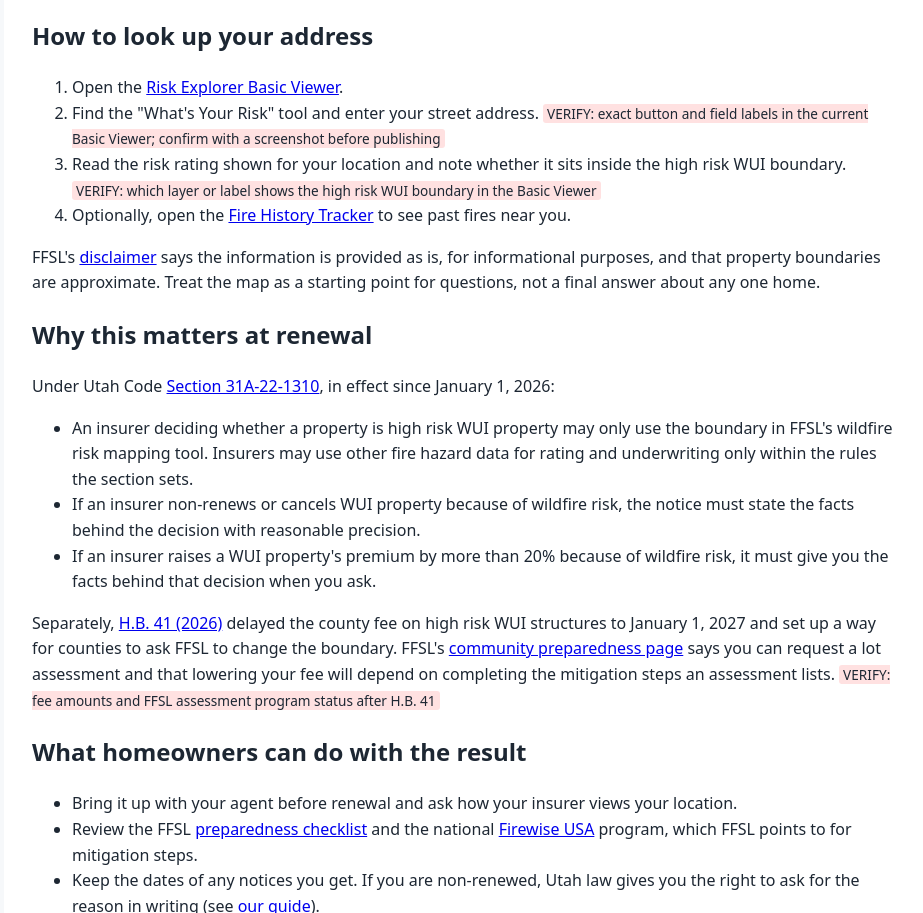
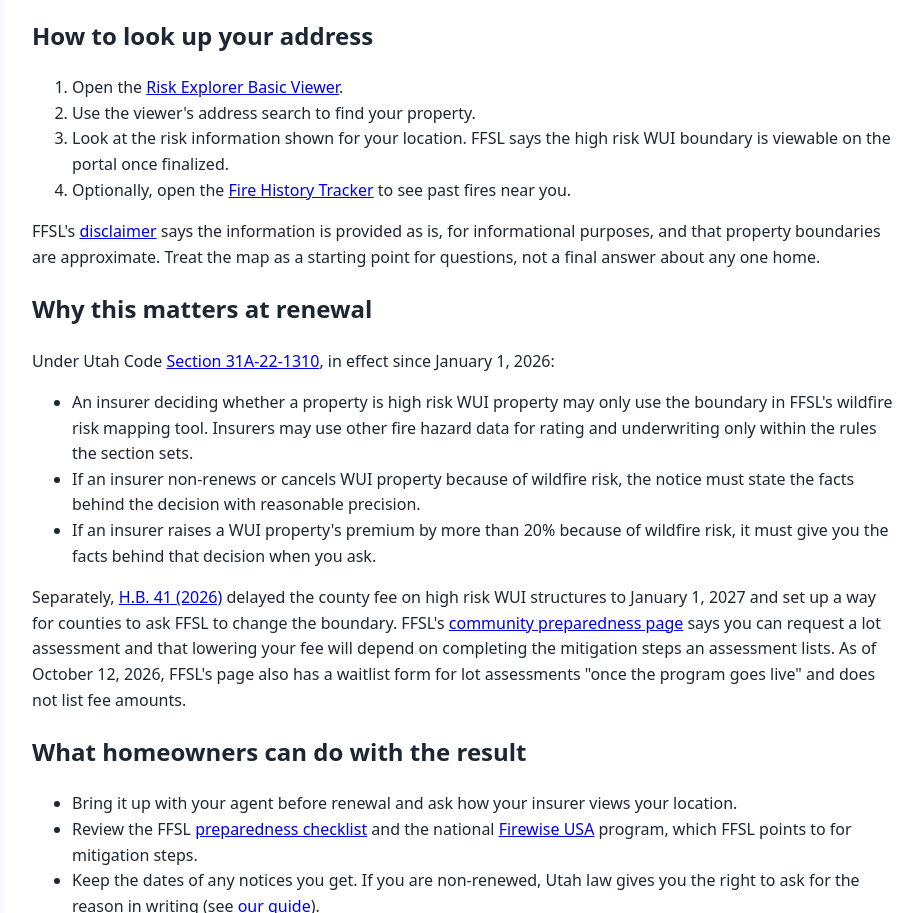
Before and after one commit to Lendifi/coveragecheckin, a plain HTML site: page check-utah-home-wildfire-risk.html in a window 1280 px wide. Shown: the part 897-1810 px from the top of the page, without its empty margins (176-1099 px from the left). Drawn offline with Linux system fonts and the light colour scheme.

Commit message:
Remove unverified VERIFY text from live pages

```diff
--- a/check-utah-home-wildfire-risk.html
+++ b/check-utah-home-wildfire-risk.html
@@ -25,8 +25,8 @@ label{display:block;margin:12px 0 4px;font-weight:600}input,select{width:100%;pa
 <h2>How to look up your address</h2>
 <ol>
 <li>Open the <a href="https://wrap.wildfirerisk.utah.gov/Map/Public/" rel="noopener">Risk Explorer Basic Viewer</a>.</li>
-<li>Find the "What's Your Risk" tool and enter your street address. <span class="verify">VERIFY: exact button and field labels in the current Basic Viewer; confirm with a screenshot before publishing</span></li>
-<li>Read the risk rating shown for your location and note whether it sits inside the high risk WUI boundary. <span class="verify">VERIFY: which layer or label shows the high risk WUI boundary in the Basic Viewer</span></li>
+<li>Use the viewer's address search to find your property.</li>
+<li>Look at the risk information shown for your location. FFSL says the high risk WUI boundary is viewable on the portal once finalized.</li>
 <li>Optionally, open the <a href="https://fht.wildfirerisk.utah.gov/" rel="noopener">Fire History Tracker</a> to see past fires near you.</li>
 </ol>
 <p>FFSL's <a href="https://wildfirerisk.utah.gov/disclaimer/" rel="noopener">disclaimer</a> says the information is provided as is, for informational purposes, and that property boundaries are approximate. Treat the map as a starting point for questions, not a final answer about any one home.</p>
@@ -38,7 +38,7 @@ label{display:block;margin:12px 0 4px;font-weight:600}input,select{width:100%;pa
 <li>If an insurer non-renews or cancels WUI property because of wildfire risk, the notice must state the facts behind the decision with reasonable precision.</li>
 <li>If an insurer raises a WUI property's premium by more than 20% because of wildfire risk, it must give you the facts behind that decision when you ask.</li>
 </ul>
-<p>Separately, <a href="https://le.utah.gov/~2026/bills/static/HB0041.html" rel="noopener">H.B. 41 (2026)</a> delayed the county fee on high risk WUI structures to January 1, 2027 and set up a way for counties to ask FFSL to change the boundary. FFSL's <a href="https://ffsl.utah.gov/wildland-fire/prevention-preparedness/community-preparedness/" rel="noopener">community preparedness page</a> says you can request a lot assessment and that lowering your fee will depend on completing the mitigation steps an assessment lists. <span class="verify">VERIFY: fee amounts and FFSL assessment program status after H.B. 41</span></p>
+<p>Separately, <a href="https://le.utah.gov/~2026/bills/static/HB0041.html" rel="noopener">H.B. 41 (2026)</a> delayed the county fee on high risk WUI structures to January 1, 2027 and set up a way for counties to ask FFSL to change the boundary. FFSL's <a href="https://ffsl.utah.gov/wildland-fire/prevention-preparedness/community-preparedness/" rel="noopener">community preparedness page</a> says you can request a lot assessment and that lowering your fee will depend on completing the mitigation steps an assessment lists. As of October 12, 2026, FFSL's page also has a waitlist form for lot assessments "once the program goes live" and does not list fee amounts.</p>
 
 <h2>What homeowners can do with the result</h2>
 <ul>
```
Also changed, not shown: do-not-sell.html (+1 -1 lines), park-city-summit-county-home-insurance-non-renewals.html (+2 -2 lines).
